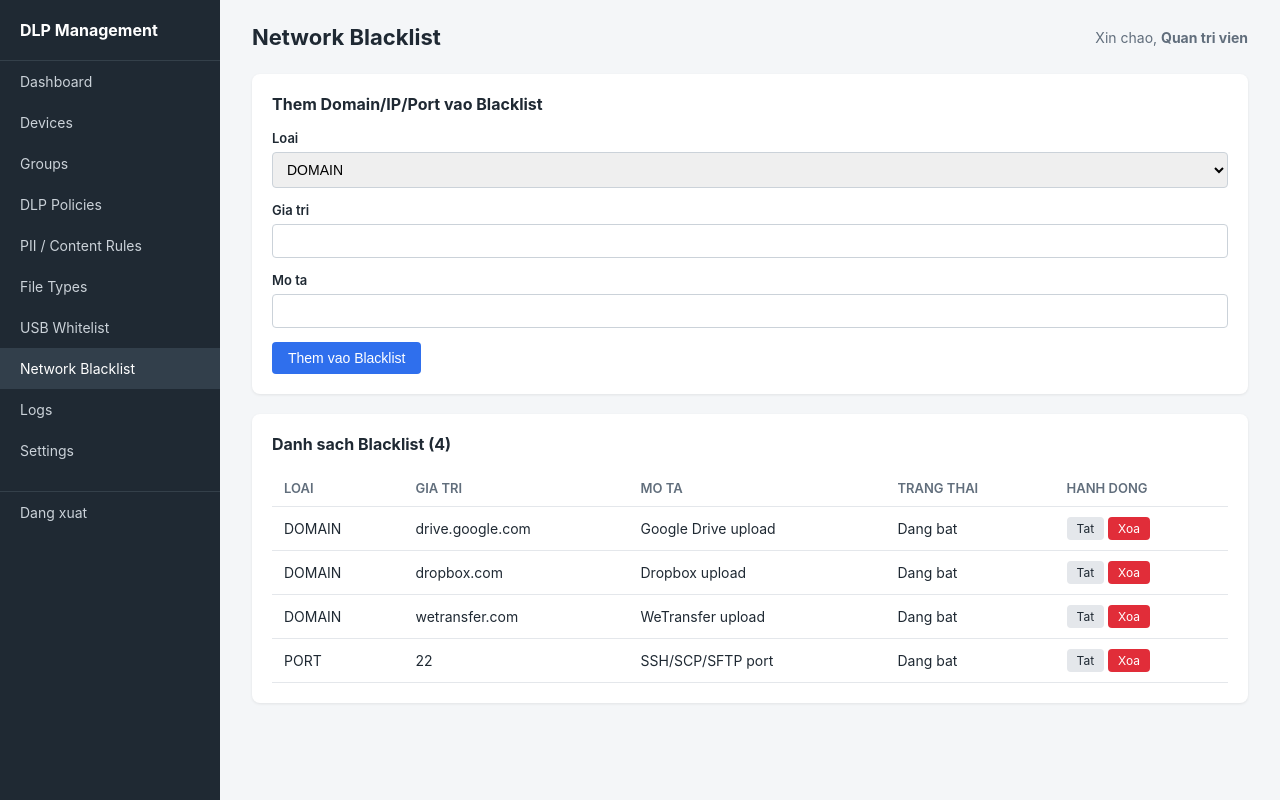
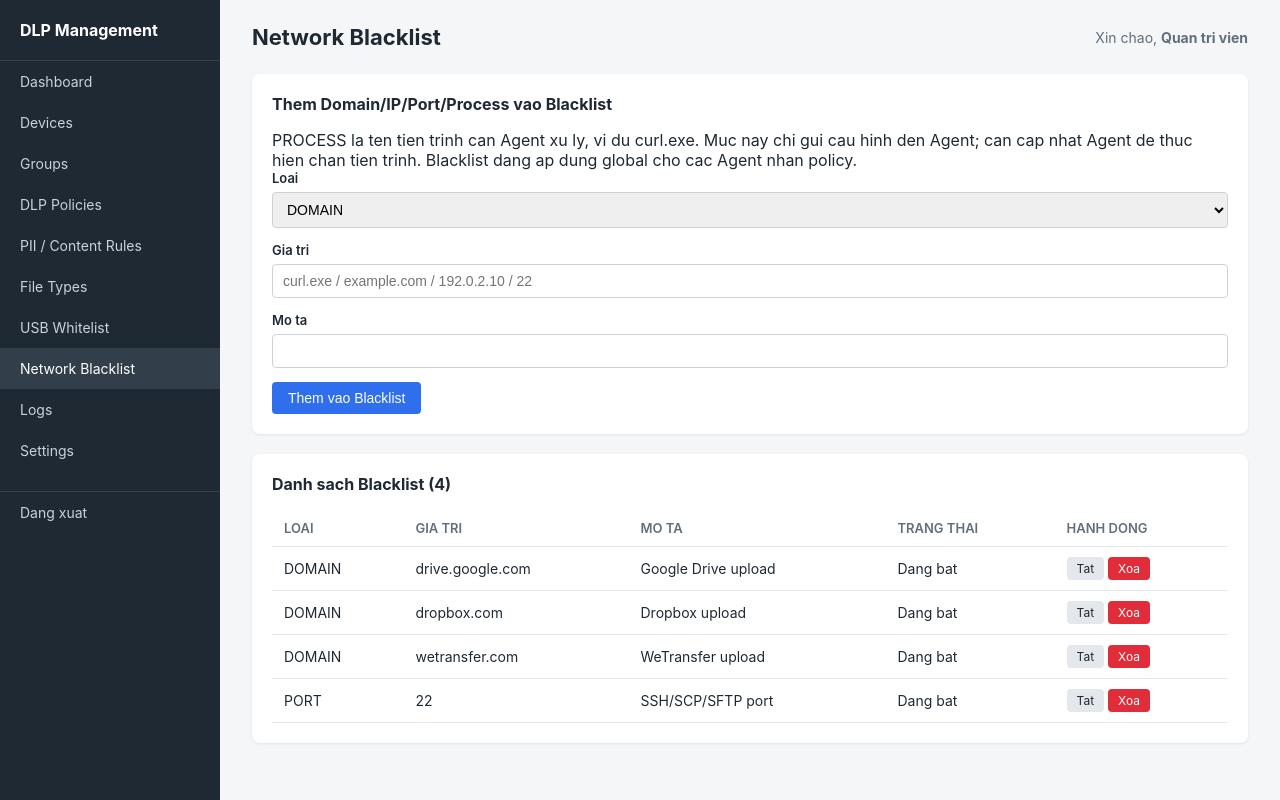
Before and after one commit to lamNT-67/DLP-do-an-2026, a PHP site: page /admin/network_blacklist.php in a window 1280 px wide. Run offline with PHP 8.4, Linux system fonts and the light colour scheme; a user stored in the database is signed in; data comes from the database, SQL or seed files in the repository.

Commit message:
Add process type to network blacklist UI

```diff
--- a/server/admin/network_blacklist.php
+++ b/server/admin/network_blacklist.php
@@ -4,13 +4,21 @@ require_once __DIR__ . '/../config/database.php';
 require_once __DIR__ . '/../includes/helpers.php';
 
 $message = '';
+$error = '';
+$allowedTargetTypes = ['DOMAIN', 'IP', 'PORT', 'PROCESS'];
 
 if ($_SERVER['REQUEST_METHOD'] === 'POST' && ($_POST['action'] ?? '') === 'add') {
-    $targetType = $_POST['target_type'] ?? 'DOMAIN';
+    $targetType = strtoupper(trim($_POST['target_type'] ?? 'DOMAIN'));
     $value = trim($_POST['value'] ?? '');
     $description = trim($_POST['description'] ?? '');
 
-    if ($value !== '') {
+    if (!in_array($targetType, $allowedTargetTypes, true)) {
+        $error = 'Loai blacklist khong hop le.';
+    } elseif ($value === '') {
+        $error = 'Vui long nhap gia tri.';
+    } elseif ($targetType === 'PROCESS' && !preg_match('/^[A-Za-z0-9_.-]+(?:\.exe)?$/i', $value)) {
+        $error = 'Ten process khong hop le. Vi du: curl.exe';
+    } else {
         $stmt = $pdo->prepare("INSERT INTO network_blacklist (target_type, value, description) VALUES (?, ?, ?)");
         $stmt->execute([$targetType, $value, $description]);
         $message = 'Da them vao blacklist.';
@@ -39,9 +47,13 @@ require __DIR__ . '/../includes/layout_header.php';
 <?php if ($message): ?>
     <div class="success-msg"><?= h($message) ?></div>
 <?php endif; ?>
+<?php if ($error): ?>
+    <div class="alert alert-error"><?= h($error) ?></div>
+<?php endif; ?>
 
 <div class="card">
-    <h2>Them Domain/IP/Port vao Blacklist</h2>
+    <h2>Them Domain/IP/Port/Process vao Blacklist</h2>
+    <p class="hint">PROCESS la ten tien trinh can Agent xu ly, vi du curl.exe. Muc nay chi gui cau hinh den Agent; can cap nhat Agent de thuc hien chan tien trinh. Blacklist dang ap dung global cho cac Agent nhan policy.</p>
     <form method="POST">
         <input type="hidden" name="action" value="add">
         <div class="form-group">
@@ -50,11 +62,12 @@ require __DIR__ . '/../includes/layout_header.php';
                 <option value="DOMAIN">DOMAIN</option>
                 <option value="IP">IP</option>
                 <option value="PORT">PORT</option>
+                <option value="PROCESS">PROCESS (ten tien trinh)</option>
             </select>
         </div>
         <div class="form-group">
             <label>Gia tri</label>
-            <input type="text" name="value" required>
+            <input type="text" name="value" placeholder="curl.exe / example.com / 192.0.2.10 / 22" required>
         </div>
         <div class="form-group">
             <label>Mo ta</label>
```
